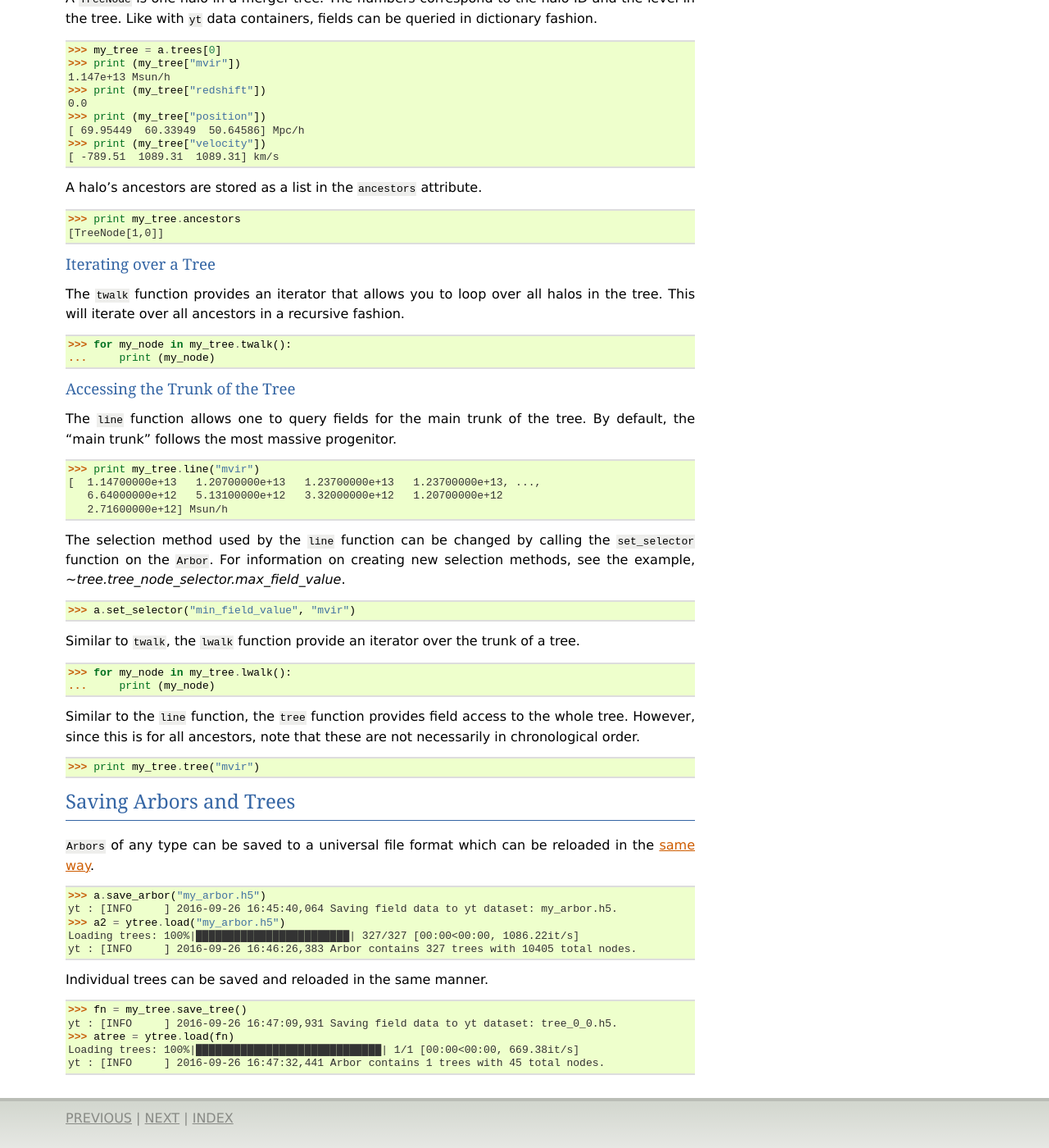
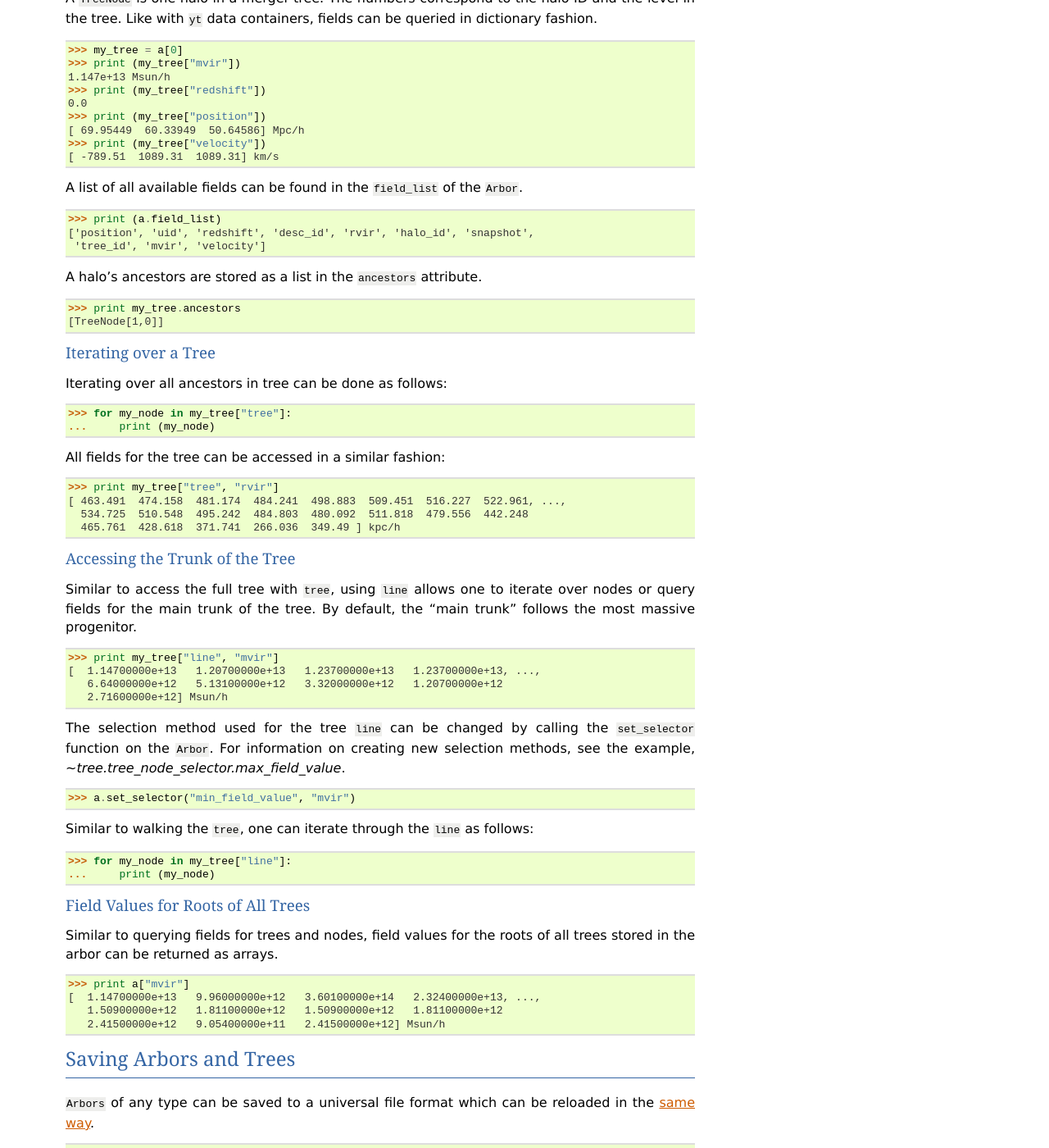
Before and after one commit to ytree-project/ytree, a Sphinx documentation site: the page built from doc/source/Arbor.rst, in a window 1280 px wide and 1400 px high, scrolled down 1310 px. Shown: the whole window at 82% size. Built offline with Sphinx 7.4.7, drawn with Linux system fonts in a browser that asks for light colours; some of the changed text lies outside the part shown.

Commit message:
Updating docs for new syntax.

```diff
--- a/doc/source/Arbor.rst
+++ b/doc/source/Arbor.rst
@@ -72,7 +72,7 @@ Working with Merger-trees
 -------------------------
 
 Once merger-tree data has been loaded into an ``Arbor``, the individual
-trees will be stored in a list in the ``trees`` attribute.
+trees can be accessed by indexing the ``Arbor`` object.
 
 .. code-block:: python
 
@@ -101,6 +101,15 @@ can be queried in dictionary fashion.
    [ 69.95449  60.33949  50.64586] Mpc/h
    >>> print (my_tree["velocity"])
    [ -789.51  1089.31  1089.31] km/s
+
+A list of all available fields can be found in the ``field_list`` of the
+``Arbor``.
+
+.. code-block:: python
+
+   >>> print (a.field_list)
+   ['position', 'uid', 'redshift', 'desc_id', 'rvir', 'halo_id', 'snapshot',
+    'tree_id', 'mvir', 'velocity']
 
 A halo's ancestors are stored as a list in the ``ancestors`` attribute.
 
@@ -112,30 +121,37 @@ A halo's ancestors are stored as a list in the ``ancestors`` attribute.
 Iterating over a Tree
 ^^^^^^^^^^^^^^^^^^^^^
 
-The ``twalk`` function provides an iterator that allows you to loop over
-all halos in the tree.  This will iterate over all ancestors in a recursive
-fashion.
+Iterating over all ancestors in tree can be done as follows:
 
 .. code-block:: python
 
-   >>> for my_node in my_tree.twalk():
+   >>> for my_node in my_tree["tree"]:
    ...     print (my_node)
 
+All fields for the tree can be accessed in a similar fashion:
+
+.. code-block:: python
+
+   >>> print my_tree["tree", "rvir"]
+   [ 463.491  474.158  481.174  484.241  498.883  509.451  516.227  522.961, ...,
+     534.725  510.548  495.242  484.803  480.092  511.818  479.556  442.248
+     465.761  428.618  371.741  266.036  349.49 ] kpc/h
 
 Accessing the Trunk of the Tree
 ^^^^^^^^^^^^^^^^^^^^^^^^^^^^^^^
 
-The ``line`` function allows one to query fields for the main trunk of the
+Similar to access the full tree with ``tree``, using ``line`` allows one to
+iterate over nodes or query fields for the main trunk of the
 tree.  By default, the "main trunk" follows the most massive progenitor.
 
 .. code-block:: python
 
-   >>> print my_tree.line("mvir")
+   >>> print my_tree["line", "mvir"]
    [  1.14700000e+13   1.20700000e+13   1.23700000e+13   1.23700000e+13, ...,
       6.64000000e+12   5.13100000e+12   3.32000000e+12   1.20700000e+12
       2.71600000e+12] Msun/h
 
-The selection method used by the ``line`` function can be changed by calling
+The selection method used for the tree ``line`` can be changed by calling
 the ``set_selector`` function on the ``Arbor``.  For information on creating
 new selection methods, see the example,
 `~tree.tree_node_selector.max_field_value`.
@@ -144,21 +160,26 @@ new selection methods, see the example,
 
    >>> a.set_selector("min_field_value", "mvir")
 
-Similar to ``twalk``, the ``lwalk`` function provide an iterator over the
-trunk of a tree.
+Similar to walking the ``tree``, one can iterate through the ``line`` as
+follows:
 
 .. code-block:: python
 
-   >>> for my_node in my_tree.lwalk():
+   >>> for my_node in my_tree["line"]:
    ...     print (my_node)
 
-Similar to the ``line`` function, the ``tree`` function provides field
-access to the whole tree.  However, since this is for all ancestors,
-note that these are not necessarily in chronological order.
+Field Values for Roots of All Trees
+^^^^^^^^^^^^^^^^^^^^^^^^^^^^^^^^^^^
+
+Similar to querying fields for trees and nodes, field values for the roots
+of all trees stored in the arbor can be returned as arrays.
 
 .. code-block:: python
 
-   >>> print my_tree.tree("mvir")
+   >>> print a["mvir"]
+   [  1.14700000e+13   9.96000000e+12   3.60100000e+14   2.32400000e+13, ...,
+      1.50900000e+12   1.81100000e+12   1.50900000e+12   1.81100000e+12
+      2.41500000e+12   9.05400000e+11   2.41500000e+12] Msun/h
 
 Saving Arbors and Trees
 -----------------------
```
Also changed, not shown: other parts of doc/source/Arbor.rst (+4 -4 lines).
